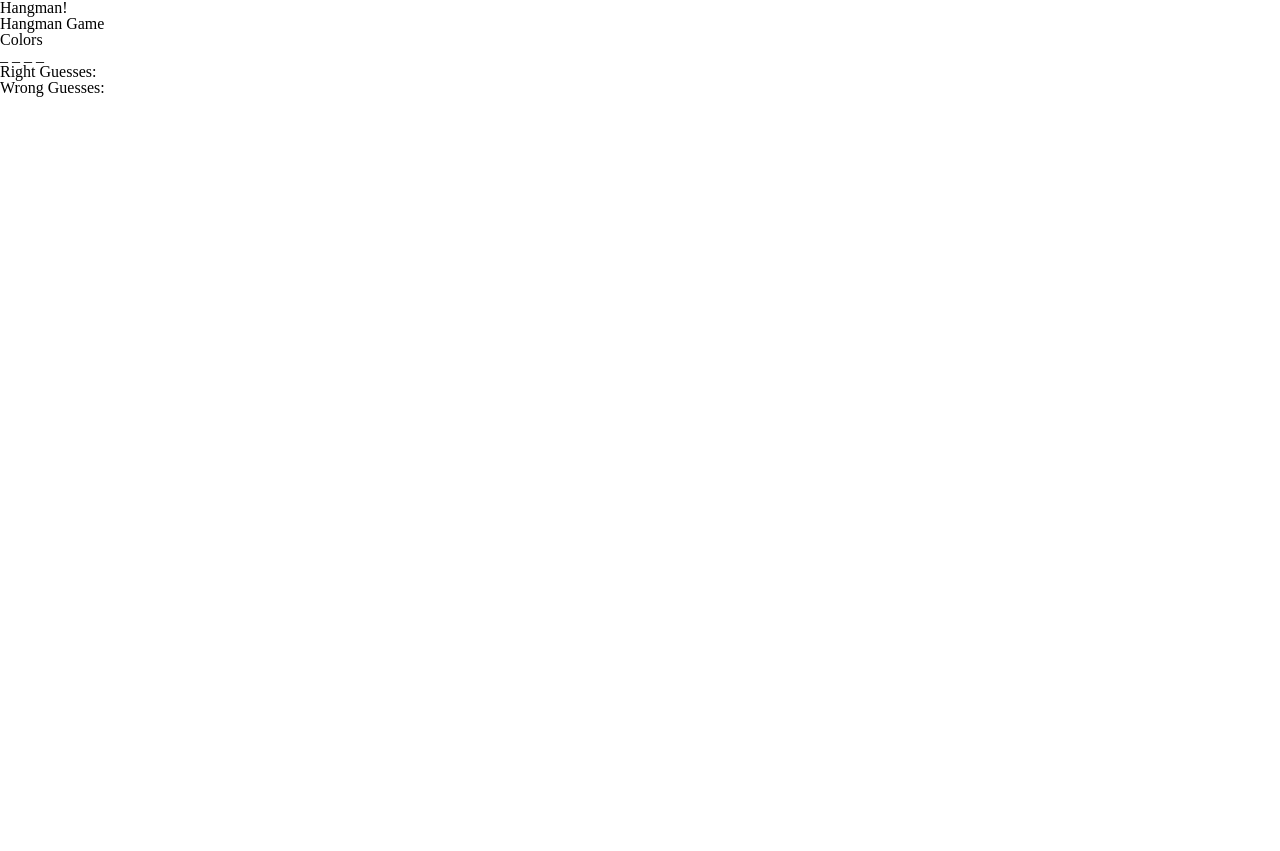
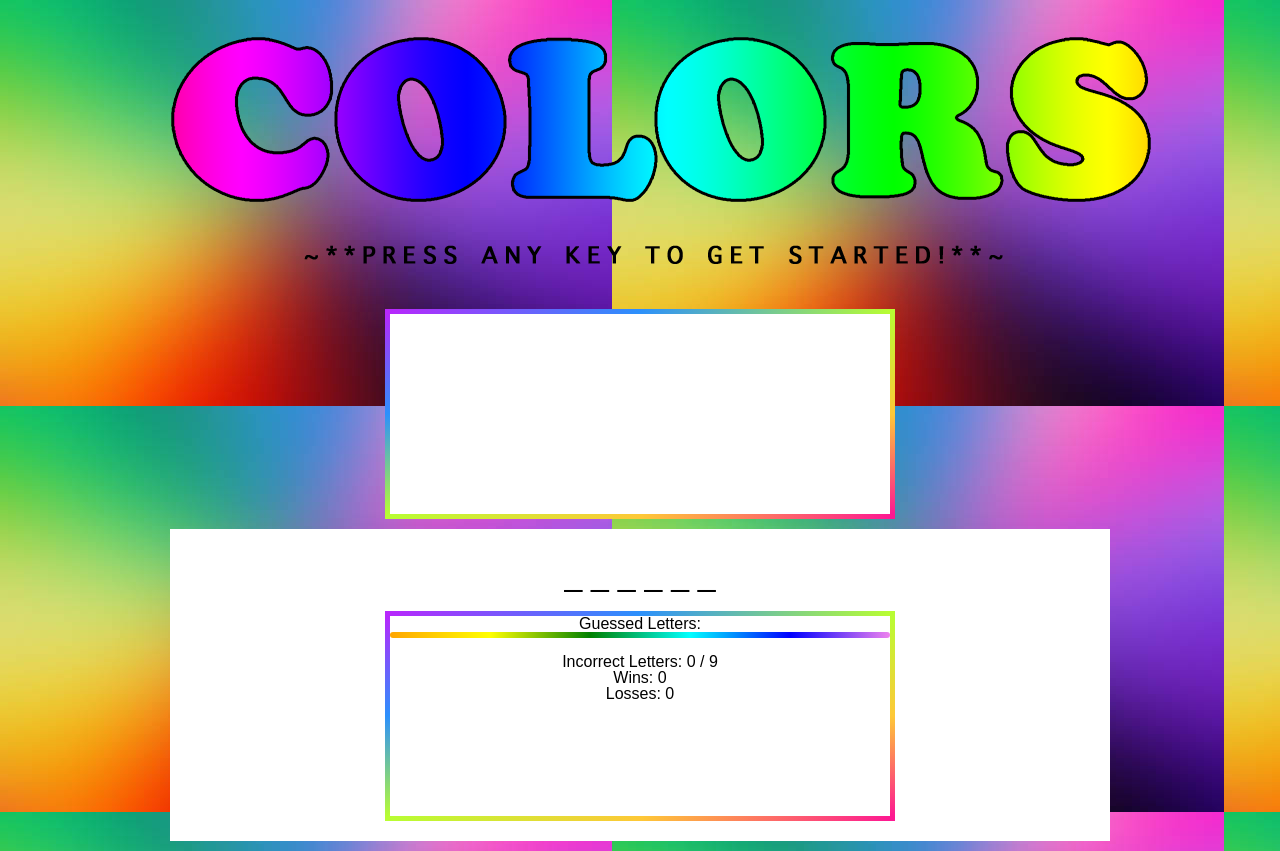
Before and after one commit to ragobash/word-guess-game, a plain HTML site: page index.html in a window 1280 px wide. Before the commit the page ends 800 px from the top, so only its background shows below. Drawn offline with Linux system fonts and the light colour scheme.

Commit message:
Have it mostly completed by this point

```diff
--- a/assets/css/style.css
+++ b/assets/css/style.css
@@ -1,3 +1,75 @@
-header {
+p {
+    text-align: center;
+}
 
+body {
+  position: relative;
+  background-color: white;
 }
+
+body {
+  font-family: Arial, Helvetica, sans-serif;
+  color: black;
+}
+
+#title {
+  display: block;
+  margin-left: auto;
+  margin-right: auto;
+}
+
+#alerts {
+  background-color: white;
+  border: 5px solid transparent;
+  border-image: linear-gradient(to bottom right, #b827fc 0%, #2c90fc 25%, #b8fd33 50%, #fec837 75%, #fd1892 100%);
+  border-image-slice: 1;
+  height: 200px;
+  margin: 20px auto;
+  width: 500px;
+  margin: 0 auto;
+  font-size: 12px;
+}
+
+#main-content {
+	width: 960px;
+	margin: 0px auto 0px auto;
+}
+
+.panel {
+	background-color: white;
+	padding: 20px;
+	margin: 10px;
+}
+
+#word-display {
+	text-align: center;
+	font-size: 32px;
+	padding: 10px;
+	padding-bottom: 20px;
+}
+
+#general-display {
+  background-color: white;
+  border: 5px solid transparent;
+  border-image: linear-gradient(to bottom right, #b827fc 0%, #2c90fc 25%, #b8fd33 50%, #fec837 75%, #fd1892 100%);
+  border-image-slice: 1;
+  height: 200px;
+  margin: 20px auto;
+  width: 500px;
+  margin: 0 auto;
+  font-size: 16px;
+  text-align: center;
+}
+/* Rainbow Gradient Line Inside of Stats Box */
+#grad1 {
+    background: red; /* For browsers that do not support gradients */
+    background: -webkit-linear-gradient(left, orange , yellow, green, cyan, blue, violet); /* For Safari 5.1 to 6.0 */
+    background: -o-linear-gradient(right, orange, yellow, green, cyan, blue, violet); /* For Opera 11.1 to 12.0 */
+    background: -moz-linear-gradient(right, orange, yellow, green, cyan, blue, violet); /* For Firefox 3.6 to 15 */
+    background: linear-gradient(to right, orange , yellow, green, cyan, blue, violet); /* Standard syntax (must be last) */
+}
+
+.line {
+    height: 6px;
+    border-radius: 4px;
+}
--- a/assets/javascript/hangman.js
+++ b/assets/javascript/hangman.js
@@ -0,0 +1,186 @@
+var wins = 0;
+var losses = 0;
+
+var maxErrors = 9;
+
+var wordDisplayLettersElement = document.getElementById("word-display-letters");
+var guessedLettersElement = document.getElementById("guessed-letters");
+var errorCountElement = document.getElementById("error-count");
+var winCountElement = document.getElementById("win-count");
+var lossCountElement = document.getElementById("loss-count");
+
+var blinkElements = document.getElementsByClassName("blinking");
+var alertLineElements = document.getElementsByClassName("alert-line");
+
+var validGuesses = [ 'a', 'b', 'c', 'd', 'e', 'f', 'g', 'h', 'i', 'j', 'k', 'l', 'm', 'n', 'o', 'p', 'q', 'r', 's', 't', 'u', 'v', 'w', 'x', 'y', 'z' ];
+
+var pressAnyKeyToStart = [
+	" ___                                       _                _              _               _   ",
+	"| _ \\ _ _  ___  ___ ___  __ _  _ _  _  _  | |__ ___  _  _  | |_  ___   ___| |_  __ _  _ _ | |_ ",
+	"|  _/| '_|/ -_)(_-<(_-< / _` || ' \\| || | | / // -_)| || | |  _|/ _ \\ (_-<|  _|/ _` || '_||  _|",
+	"|_|  |_|  \\___|/__//__/ \\__,_||_||_|\\_, | |_\\_\\\\___| \\_, |  \\__|\\___/ /__/ \\__|\\__,_||_|   \\__|",
+	"                                    |__/             |__/                                      "
+];
+var pressAnyKeyToReset = [
+	" ___                                       _                _                              _   ",
+	"| _ \\ _ _  ___  ___ ___  __ _  _ _  _  _  | |__ ___  _  _  | |_  ___    _ _  ___  ___ ___ | |_ ",
+	"|  _/| '_|/ -_)(_-<(_-< / _` || ' \\| || | | / // -_)| || | |  _|/ _ \\  | '_|/ -_)(_-</ -_)|  _|",
+	"|_|  |_|  \\___|/__//__/ \\__,_||_||_|\\_, | |_\\_\\\\___| \\_, |  \\__|\\___/  |_|  \\___|/__/\\___| \\__|",
+	"                                    |__/             |__/                                      "
+];
+
+var youWin = [
+	"__  __ ____   __  __   _      __ ____ _  __",
+	"\\ \\/ // __ \\ / / / /  | | /| / //  _// |/ /",
+	" \\  // /_/ // /_/ /   | |/ |/ /_/ / /    / ",
+	" /_/ \\____/ \\____/    |__/|__//___//_/|_/  ",
+	"                                           "
+];
+var youLose = [
+	"__  __ ____   __  __  __   ____   ____ ____",
+	"\\ \\/ // __ \\ / / / / / /  / __ \\ / __// __/",
+	" \\  // /_/ // /_/ / / /__/ /_/ /_\\ \\ / _/  ",
+	" /_/ \\____/ \\____/ /____/\\____//___//___/  ",
+	"                                           "
+];
+var emptyAlert = [
+	"                                           ",
+	"                                           ",
+	"                                           ",
+	"                                           ",
+	"                                           "
+];
+
+var game = new Hangman();
+
+document.onkeyup = function(event) {
+	var userGuess = event.key;
+
+	if (!game.gameOver) {
+		if (validGuesses.includes(userGuess) && !game.guessedLetters.includes(userGuess)) {
+			game.checkGuess(userGuess);
+		}
+	} else {
+		game = new Hangman();
+		game.updatePageData();
+	}
+}
+
+window.setInterval(function() {
+	if (blinkElements.length > 0) {
+		if (game.guessedLetters.length === 0 || game.gameOver) {
+			if (blinkElements[0].style.opacity === "1") {
+				for (var i = 0; i < blinkElements.length; i++) {
+					blinkElements[i].style.opacity = "0";
+				}
+			} else {
+				for (var i = 0; i < blinkElements.length; i++) {
+					blinkElements[i].style.opacity = "1";
+				}
+			}
+		} else {
+			for (var i = 0; i < blinkElements.length; i++) {
+				blinkElements[i].style.opacity = "0";
+			}
+		}
+	}
+}, 750);
+
+function Hangman() {
+	this.wordList = [
+		"violet",
+		"aqua",
+		"cyan",
+		"yellow",
+		"orange",
+		"red",
+		"blue",
+		"green"
+	]
+
+	this.word = this.wordList[Math.floor(Math.random() * this.wordList.length)];
+	this.guessedLetters = [];
+	this.errors = 0;
+	this.visibleLetters = [];
+	this.gameOver = false;
+	this.alertLines = emptyAlert;
+	for (var i = 0; i < this.word.length; i++) {
+		this.visibleLetters[i] = (false);
+	}
+}
+
+Hangman.prototype.checkGuess = function(char) {
+	this.guessedLetters.push(char);
+
+	var isInWord = false;
+	for (var i = 0; i < this.word.length; i++) {
+		if (this.word.charAt(i) === char) {
+			isInWord = true;
+			this.visibleLetters[i] = true;
+		}
+	}
+	if (!isInWord) {
+		this.errors++;
+	}
+
+	if (this.errors >= maxErrors) {
+		losses++;
+		this.alertLines = youLose;
+		this.gameOver = true;
+	}
+
+	if (!this.visibleLetters.includes(false)) {
+		wins++;
+		this.alertLines = youWin;
+		this.gameOver = true;
+	}
+
+	game.updatePageData();
+};
+
+Hangman.prototype.updatePageData = function() {
+	var tempString = "";
+	for (var i = 0; i < this.visibleLetters.length; i++) {
+		tempString += ((this.visibleLetters[i] || this.gameOver) ? this.word.charAt(i).toUpperCase() : "_");
+		if (i < (this.visibleLetters.length - 1)) tempString += " ";
+	}
+	wordDisplayLettersElement.textContent = tempString;
+
+	tempString = "";
+	for (var i = 0; i < this.guessedLetters.length; i++) {
+		tempString += (this.guessedLetters[i].toUpperCase());
+		if (i < (this.guessedLetters.length - 1)) tempString += " ";
+	}
+	for (var i = tempString.length; i < 51; i++) {
+		tempString += " ";
+	}
+	guessedLettersElement.textContent = tempString;
+
+	tempString = this.errors + " / " + maxErrors;
+	for (var i = tempString.length; i < 32; i++) {
+		tempString += " ";
+	}
+	errorCountElement.textContent = tempString;
+
+	tempString = wins + "";
+	for (var i = tempString.length; i < 45; i++) {
+		tempString += " ";
+	}
+	winCountElement.textContent = tempString;
+
+	tempString = losses + "";
+	for (var i = tempString.length; i < 43; i++) {
+		tempString += " ";
+	}
+	lossCountElement.textContent = tempString;
+
+	for (var i = 0; i < blinkElements.length; i++) {
+		blinkElements[i].textContent = (this.gameOver ? pressAnyKeyToReset[i] : pressAnyKeyToStart[i]);
+	}
+
+	for (var i = 0; i < alertLineElements.length; i++) {
+		alertLineElements[i].textContent = (this.alertLines[i]);
+	}
+}
+
+game.updatePageData();
--- a/index.html
+++ b/index.html
@@ -1,24 +1,40 @@
 <!DOCTYPE html>
-    <html>
+<html lang="en">
 	<head>
+		<meta charset="UTF-8">
 		<title>Hangman</title>
-            <!-- CSS -->
-            <link rel="stylesheet" type="text/css" href="assets/css/style.css">
-            <!-- Reset -->
-            <link rel="stylesheet" type="text/css" href="assets/css/reset.css">
+        <link rel="stylesheet" type="text/css" href="./assets/css/reset.css">
+		<link rel="stylesheet" type="text/css" href="./assets/css/style.css">
 	</head>
+	<body background="assets/images/background.jpg" style="width: 100%;">
+        <div class="wrapper">
+		<div id="main-content">
 
-        <body>
-            <h1>Hangman!</h1>
-            <header>
-                <div class="container">
-                    <h1>Hangman Game</h1>
-                    <h3>Colors</h3>
+			<div id="title">
+				<img src="assets/images/Header.png">
 			</div>
-            </header>
 
-                <div class="underscores"> _ _ _ _</div>
-                <div class="rightGuess">Right Guesses:</div>
-                <div class="wrongGuess">Wrong Guesses:  </div>
+			<div id=alerts>
+
+			</div>
+
+			<div id="game-div" class="panel">
+				<div id="word-display">
+					<p id="word-display-letters"></p>
+				</div>
+
+				<div id="general-display">
+					<p>Guessed Letters:</p>
+					<p><span id="guessed-letters">                                </span></p>
+                    <div id="grad1" class="line"></div>
+                    <br>
+					<p>Incorrect Letters: <span id="error-count"></span></p>
+					<p>Wins: <span id="win-count"></span></p>
+					<p>Losses: <span id="loss-count"></span></p>
+				</div>
+			</div>
+		</div>
+    </div>
+		<script type="text/javascript" src="assets/javascript/hangman.js"></script>
 	</body>
 </html>
```
Also changed, not shown: assets/images/300.jpeg (deleted), assets/images/Header.png (added), assets/images/background.jpg (added), 3 other files. Lines whose indentation alone changed are shown as unchanged.
